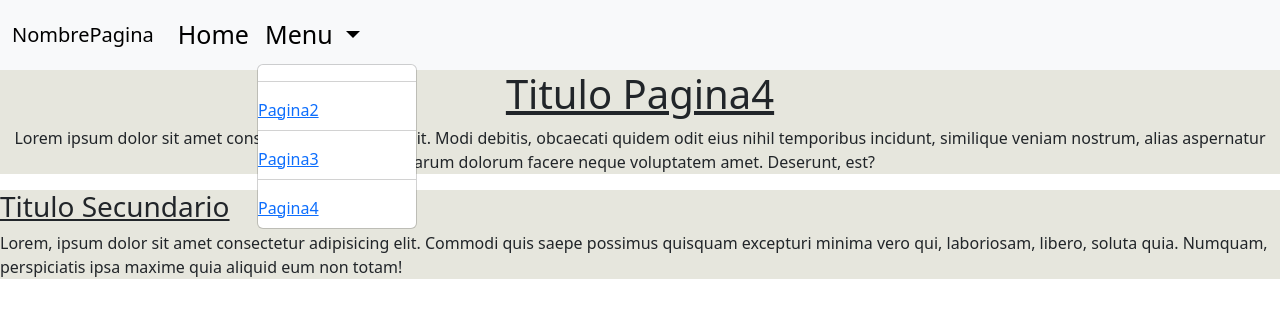
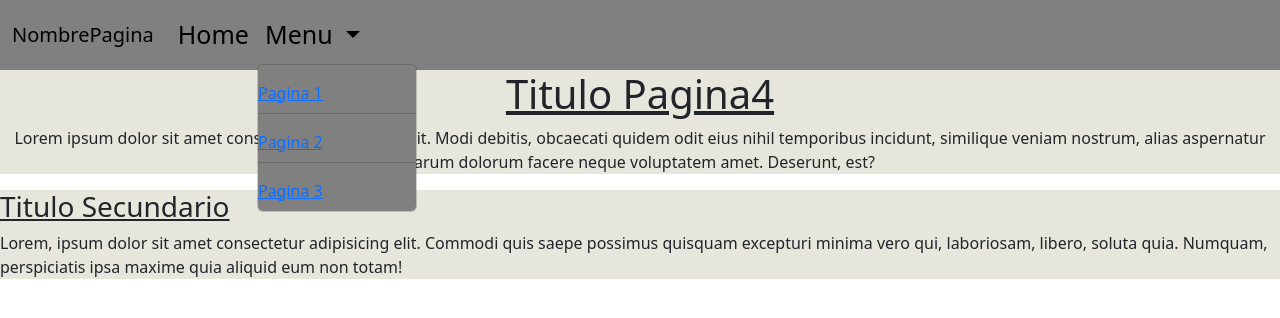
Before and after one commit to FranciscoRaccone/Pre-entrega, a plain HTML site: page pages/pagina4.html in a window 1280 px wide. Both pictures are taken after a click on the button "Menu". Drawn offline with nearby package versions, Linux system fonts and the light colour scheme.

Commit message:
colores-menu

```diff
--- a/pages/pagina4.html
+++ b/pages/pagina4.html
@@ -10,7 +10,7 @@
 </head>
 <body>
     <header>
-        <nav class="navbar navbar-expand-lg bg-body-tertiary">
+        <nav class="navbar navbar-expand-lg grey">
             <div class="container-fluid">
               <a class="navbar-brand" href="../index.htm">NombrePagina</a>
               <button class="navbar-toggler" type="button" data-bs-toggle="collapse" data-bs-target="#navbarSupportedContent" aria-controls="navbarSupportedContent" aria-expanded="false" aria-label="Toggle navigation">
@@ -25,18 +25,17 @@
                     <a class="nav-link dropdown-toggle" href="#" role="button" data-bs-toggle="dropdown" aria-expanded="false">
                       Menu
                     </a>
-                    <ul class="dropdown-menu">
+                    <ul class="dropdown-menu grey">
+                      <li><a class="dropdown-item" href="#"><a href="../pages/pagina1.html">
+                        Pagina 1
+                    </a></a></li>
                       <li><hr class="dropdown-divider"></li>
                       <li><a class="dropdown-item" href="#"><a href="../pages/pagina2.html">
-                        Pagina2
-                    </a></a></li>
+                        Pagina 2
+                     </a></a></li>
                       <li><hr class="dropdown-divider"></li>
                       <li><a class="dropdown-item" href="#"><a href="../pages/pagina3.html">
-                        Pagina3
-                     </a></a></li>
-                      <li><hr class="dropdown-divider"></li>
-                      <li><a class="dropdown-item" href="#"><a href="../pages/pagina4.html">
-                        Pagina4
+                        Pagina 3
                      </a></a></li>
                     </ul>
                   </li>
--- a/stile.css
+++ b/stile.css
@@ -1,17 +1,20 @@
 /* menu completo */
 header {
-    background-color: #2B2B2B;
     text-align:start
+}
+/* navbar color */
+.grey {
+    background-color: gray;
+}
+/* estilo letra menu */
+.dropdown-menu .dropdown-item {
+    color: black;
+    text-decoration: none;
+    font-style: normal;
+}
 
-}
-/* imagen menu */
-header img {
-    width: fit-content;
-
-}
 /* menu de navegacion */
 nav {
-    color: #E6E6DD;
     font-size: 25px;
 }
 /* titulo principal */
```
Also changed, not shown: index.htm (+2 -2 lines), pages/pagina1.html (+2 -2 lines), pages/pagina2.html (+4 -4 lines), pages/pagina3.html (+7 -8 lines).
